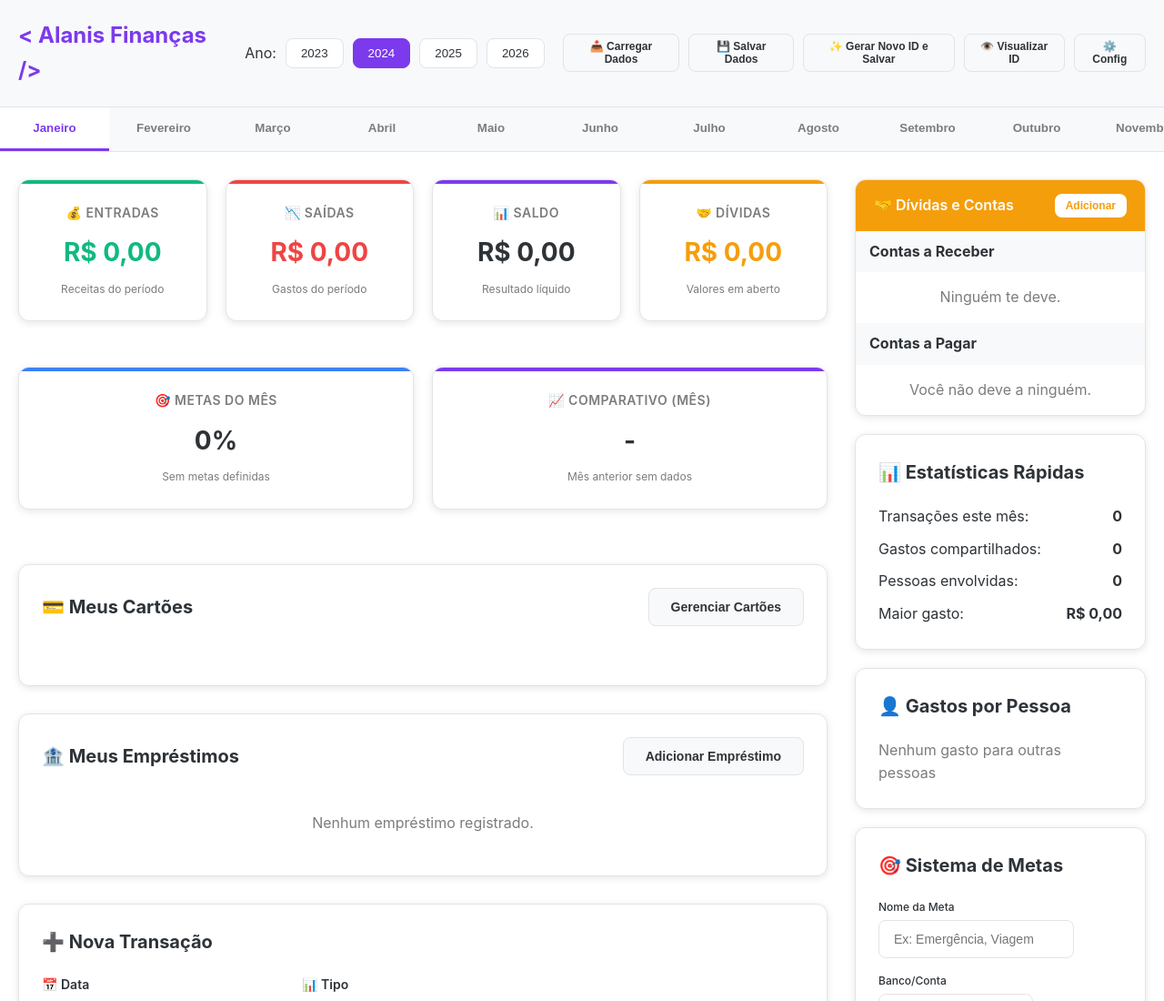
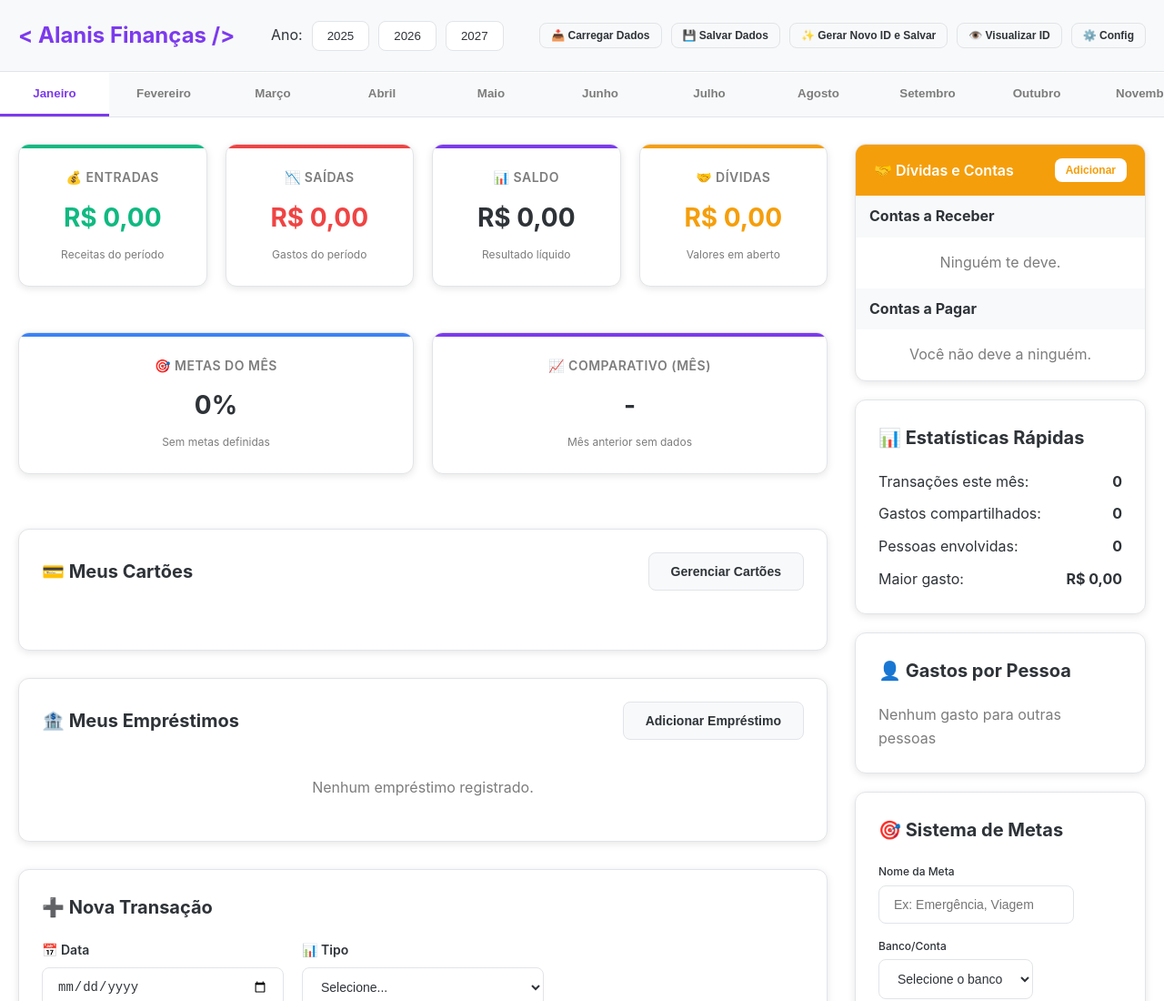
Before and after one commit to AlanisOliveira/Finan-as, a website: page index.html in a window 1280 px wide. Shown: the top 1100 px of the page at 91% size. Drawn offline with Linux system fonts and the light colour scheme.

Commit message:
teste update data

```diff
--- a/index.html
+++ b/index.html
@@ -22,10 +22,9 @@
 
             <div class="year-selector">
                 <label>Ano:</label>
-                <button class="year-btn" data-year="2023">2023</button>
-                <button class="year-btn active" data-year="2024">2024</button>
                 <button class="year-btn" data-year="2025">2025</button>
                 <button class="year-btn" data-year="2026">2026</button>
+                <button class="year-btn" data-year="2027">2027</button>
             </div>
 
             <div class="header-tools">
```
Also changed, not shown: 2 other files.
